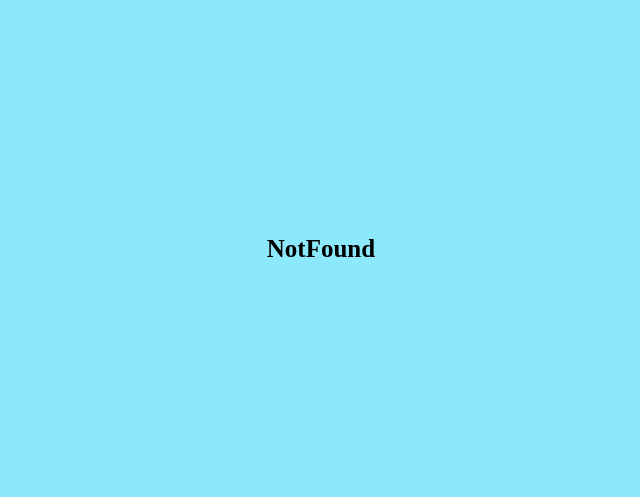
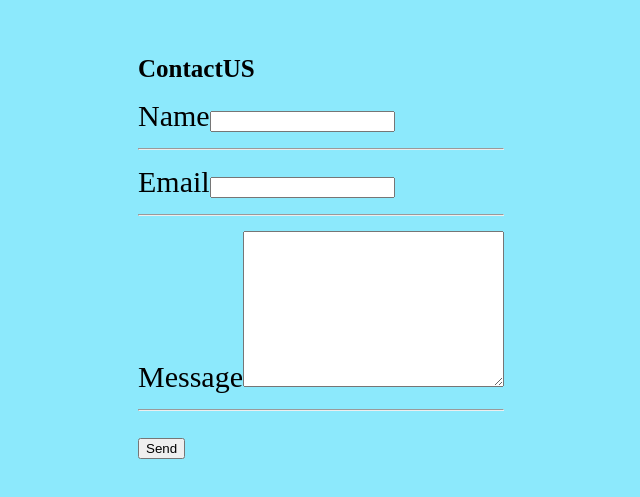
Before and after one commit to B-Stiven/first_project, a React (Create React App) app: page /contactUS in a window 1280 px wide. Shown: the part 151-648 px from the top of the page, without its empty margins (79-719 px from the left). Built offline with nearby package versions, Linux system fonts and the light colour scheme.

Commit message:
commit num?

```diff
--- a/package.json
+++ b/package.json
@@ -3,6 +3,7 @@
   "version": "0.1.0",
   "private": true,
   "dependencies": {
+    "@emailjs/browser": "^3.6.2",
     "@testing-library/jest-dom": "^5.16.4",
     "@testing-library/react": "^13.1.1",
     "@testing-library/user-event": "^13.5.0",
--- a/src/App.js
+++ b/src/App.js
@@ -16,7 +16,7 @@
       <Routes>
         <Route path='/' element={<Home/>}/>
         <Route path='/useState' element={<UseState/>}/>
-        <Route path='/useCustom' element={<ContactUS/>}/>
+        <Route path='/contactUS' element={<ContactUS/>}/>
         <Route path='/useEffect' element={<AboutUS/>}/>
         <Route path='/contadorImagen' element={<ContadorImagen/>}/>
         <Route path='/rickAndmorty' element={<RickAndMorty />}/>
--- a/src/components/Pages/ContactUS/ContactUS.jsx
+++ b/src/components/Pages/ContactUS/ContactUS.jsx
@@ -1,11 +1,35 @@
-import React from 'react'
+import React from 'react';
+import emailjs from '@emailjs/browser';
 
 export const ContactUS
  = () => {
+
+  const sendEmail =(event) =>{
+    event.preventDevault();
+    emailjs.sendForm('service_5m1h0xb','template_votlset', event.target,'')
+    .then(response =>console.log(response))
+    .catch(error => console.log(error))
+
+  }
+
   return (
-    <div>
+    <div className='div-form'>
+        <h1 className='title-from'>ContactUS</h1>
+        <form className='form-mail' onSubmit={sendEmail}>
+          <label>Name</label>
+          <input type="text" name='user_name' />
+          <hr/>
 
-        <h1>ContactUS</h1>
+          <label>Email</label>
+          <input type="email" name='user_email' />
+          <hr/>
+
+          <label>Message</label>
+          <textarea name='user_message' id='' cols="30" rows="10"></textarea>
+          <hr/>
+          <button>Send</button>
+
+        </form>
 
     </div>
   )
--- a/src/components/UI/NaveHome/NavHome.jsx
+++ b/src/components/UI/NaveHome/NavHome.jsx
@@ -9,6 +9,7 @@
         <button className='boton'><Link to="/useState">UseState</Link></button>
         <button className='boton'><Link to="/ContadorImagen">UseCustom</Link></button>
         <button className='boton'><Link to="/useEffect">UseEffect</Link></button>
+        <button className='boton'><Link to="/contactUS">ContactUS</Link></button>
         <button className='boton'><Link to="/rickAndmorty">Rick And Morty</Link></button>
     </nav>
   )
```
Also changed, not shown: 1 other file (tests, documents, lock files or other folders).
